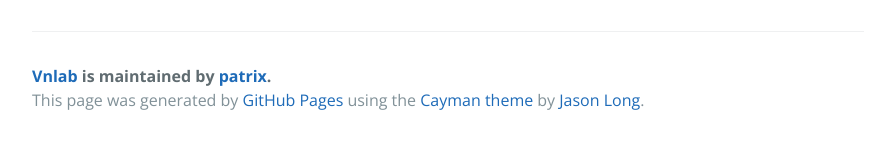
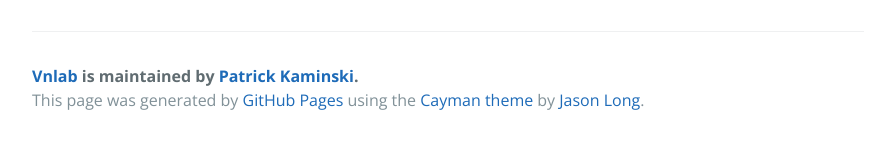
Before and after one commit to patrix/VNLab, a plain HTML site: page index.html in a window 1280 px wide. Shown: the part 1223-1364 px from the top of the page, without its empty margins (192-1087 px from the left). Drawn offline with nearby package versions, Linux system fonts and the light colour scheme.

```diff
--- a/index.html
+++ b/index.html
@@ -2,7 +2,7 @@
 <html lang="en-us">
   <head>
     <meta charset="UTF-8">
-    <title>Vnlab by patrix</title>
+    <title>VNLab (Virtual Network Lab) by Patrick Kaminski</title>
     <meta name="viewport" content="width=device-width, initial-scale=1">
     <link rel="stylesheet" type="text/css" href="stylesheets/normalize.css" media="screen">
     <link href='https://fonts.googleapis.com/css?family=Open+Sans:400,700' rel='stylesheet' type='text/css'>
@@ -45,7 +45,7 @@
 <p>Caso você seja <strong>aluno</strong> da área de TI, converse com seu professor e com seus colegas, e apresente a eles este projeto, pois o objetivo dele é facilitar as simulações de ambientes de redes de computadores, sem a utilização de dispositivos reais.</p>
 
       <footer class="site-footer">
-        <span class="site-footer-owner"><a href="https://github.com/patrix/VNLab">Vnlab</a> is maintained by <a href="https://github.com/patrix">patrix</a>.</span>
+        <span class="site-footer-owner"><a href="https://github.com/patrix/VNLab">Vnlab</a> is maintained by <a href="https://github.com/patrix">Patrick Kaminski</a>.</span>
 
         <span class="site-footer-credits">This page was generated by <a href="https://pages.github.com">GitHub Pages</a> using the <a href="https://github.com/jasonlong/cayman-theme">Cayman theme</a> by <a href="https://twitter.com/jasonlong">Jason Long</a>.</span>
       </footer>
```
